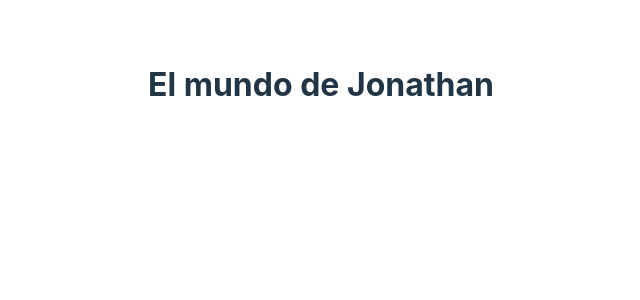
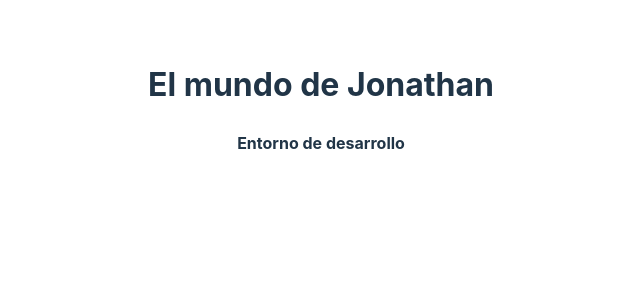
Before and after one commit to NMenendezz/elmundodejonathan, a React (Vite) app in the folder client/: page / in a window 1280 px wide. Shown: the top 300 px of the page, without its empty margins (319-959 px from the left). Built offline with nearby package versions, Linux system fonts and the light colour scheme; the HTML template or start-up script is replaced by a standard one.

Commit message:
new development branch

```diff
--- a/client/src/App.jsx
+++ b/client/src/App.jsx
@@ -2,9 +2,11 @@ import '@/App.css'
 
 const App = () => {
   return (
-    <h1>El mundo de Jonathan</h1>
+    <>
+      <h1>El mundo de Jonathan</h1>
+      <h4>Entorno de desarrollo</h4>
+    </>
   )
 }
 
-
 export default App
```
